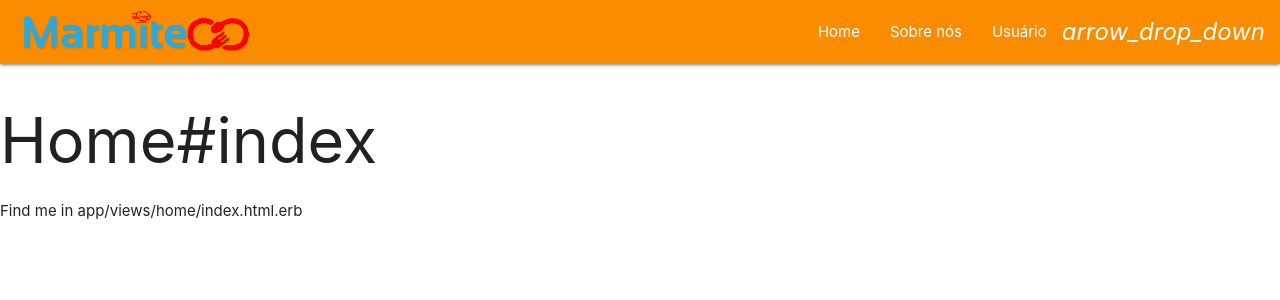
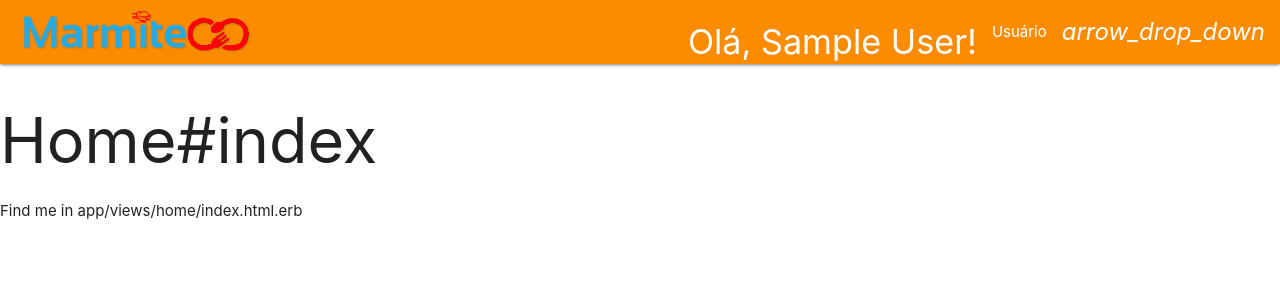
Before and after one commit to EGMartins/marmiteco, a Rails app: page / in a window 1280 px wide. Shown: the top 300 px of the page. Run offline with Rails 7, Linux system fonts and the light colour scheme; the visitor is signed in with stand-in values (Sample User, id 1); style sheets or scripts are compiled from the project's sources; some libraries are stand-ins or nearby versions.

Commit message:
Finishing the navbar

```diff
--- a/app/views/layouts/application.html.erb
+++ b/app/views/layouts/application.html.erb
@@ -17,16 +17,20 @@
         <li><%= link_to 'Entrar', new_session_path %></li>
         <li><%= link_to 'Cadastrar', new_user_path %></li>
       <% end %>
-
     </ul>
 
     <nav>
        <div class="nav-wrapper">
          <a href="#" class="brand-logo"><%= image_tag 'small_logo.png' %></a>
          <ul id="nav-mobile" class="right hide-on-med-and-down">
-           <li><%= link_to 'Home', root_path %></li>
-           <li><a href="#">Sobre nós</a></li>
-           <li><a class="dropdown-button" href="#!" data-activates="dropdown1">Usuário<i class="material-icons right">arrow_drop_down</i></a></li>
+           <% if session[:id].present? %>
+              <li><h4>Olá, <%= User.find(session[:id]).name %>! </h4></li>
+              <li><a class="dropdown-button" href="#!" data-activates="dropdown1">Usuário<i class="material-icons right">arrow_drop_down</i></a></li>
+          <% else %>
+              <li><%= link_to 'Home', root_path %></li>
+              <li><a href="#">Sobre nós</a></li>
+              <li><a class="dropdown-button" href="#!" data-activates="dropdown1">Usuário<i class="material-icons right">arrow_drop_down</i></a></li>
+           <% end %>
          </ul>
        </div>
      </nav>
```
